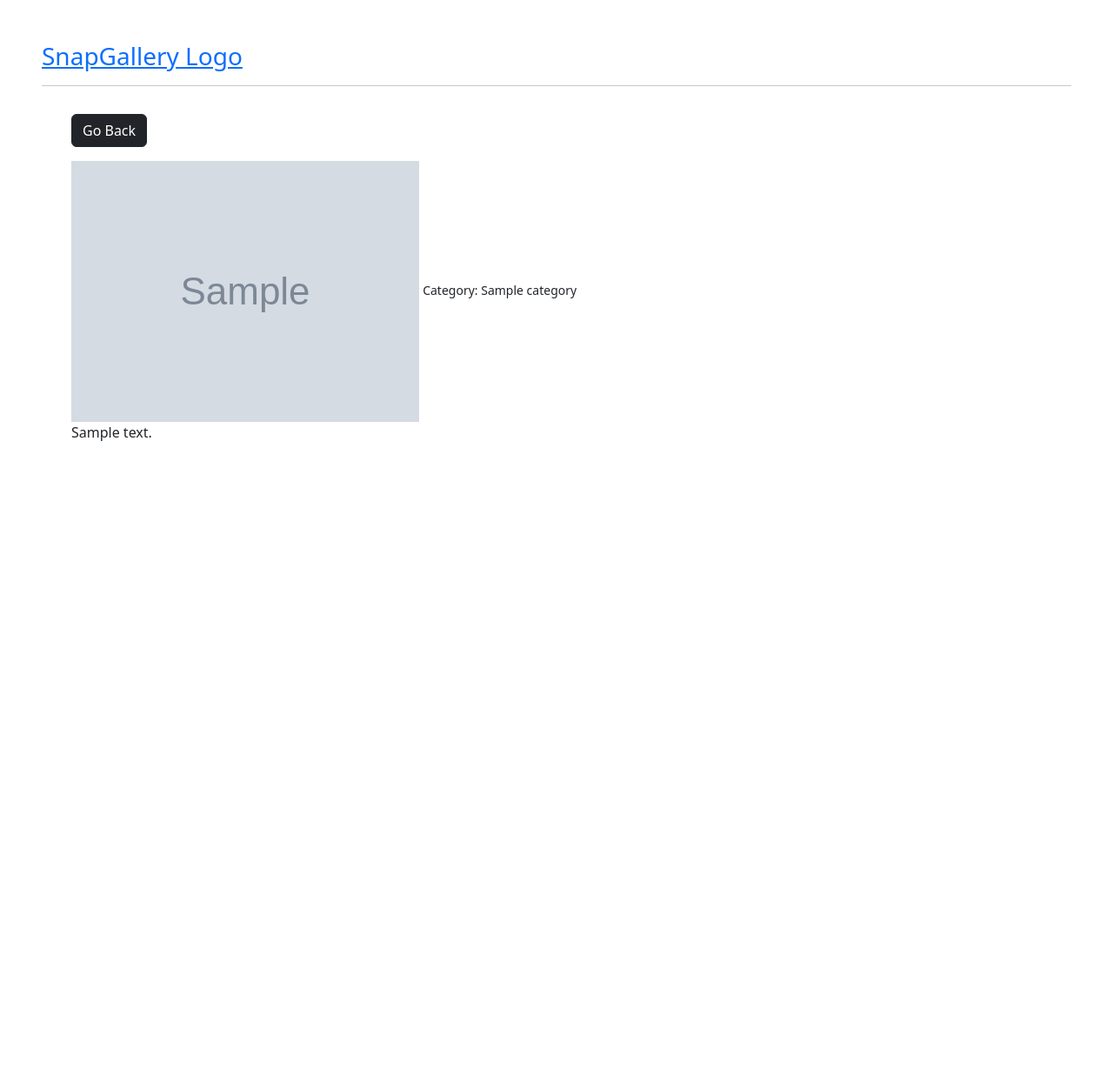
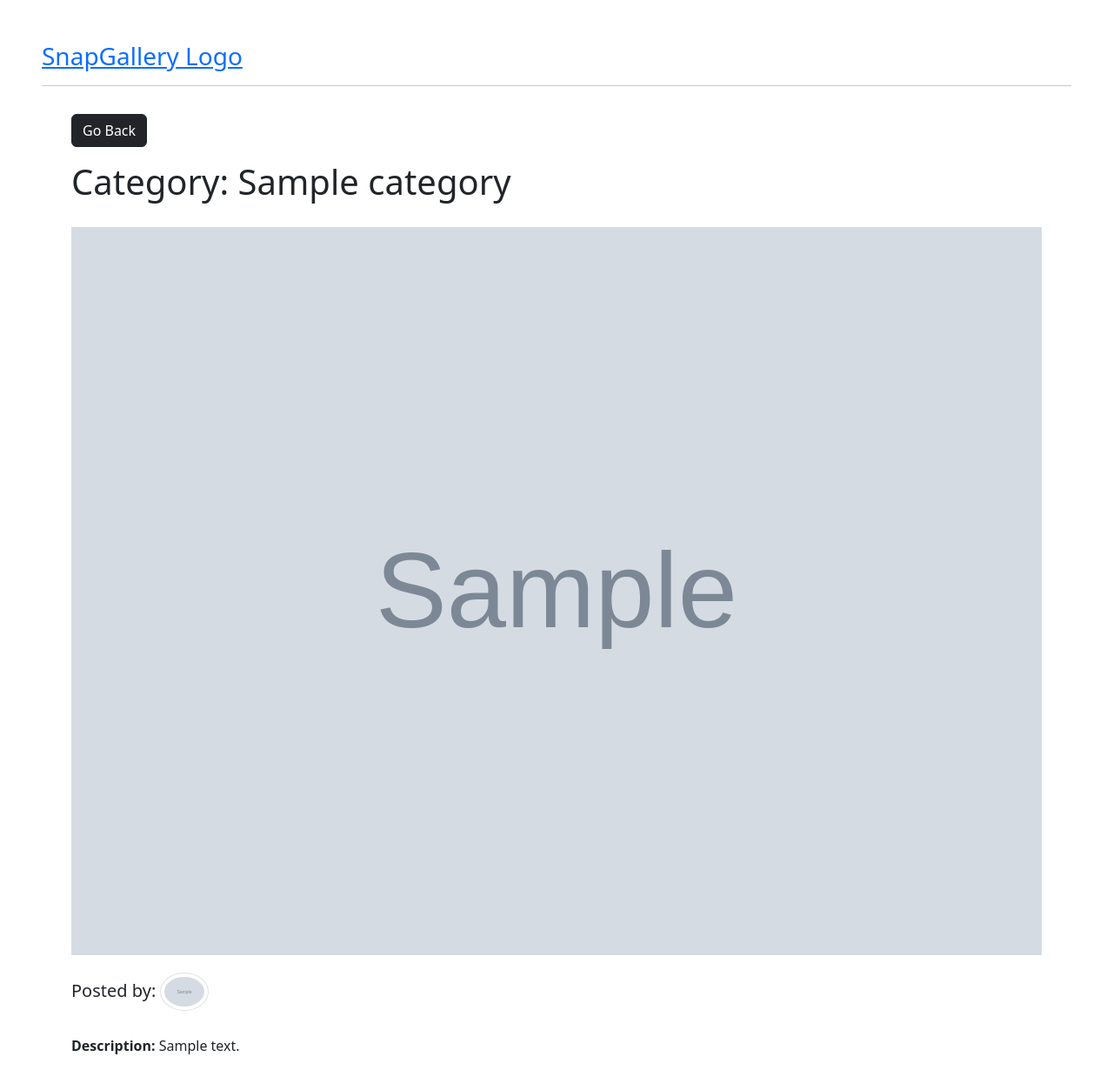
Before and after one commit to Vikuuu/Snap-Gallery, a Django app: template photos/templates/photos/photo.html in a window 1280 px wide. Shown: the whole page at 87% size. Before the commit the page ends 507 px from the top, so only its background shows below. Run offline with Django 4.2, Linux system fonts and the light colour scheme; tables that the repository leaves empty hold one stand-in row (values such as "Sample post"); the template is opened without the code that fills it: values that come from a table or form of the project are taken from there, most other values are stand-ins (such as "Sample title", 1, 10 or a date in 2020); grey boxes marked "Sample" are stand-in pictures; parts of the project's set-up code (start-up, migrations or seed data) failed here and were passed over.

Commit message:
Added posted User to the Photo's page

```diff
--- a/photos/templates/photos/photo.html
+++ b/photos/templates/photos/photo.html
@@ -7,11 +7,15 @@
         <div class="col">
             <a href="{% url 'photos:home' %}" class="btn btn-dark my-3">Go Back</a>
             <div style="height: 90vh;">
-                <img style="max-width: 100%; max-height: 100%;" src="{{photo.image.url}}">
-                <small>Category: {{photo.category.name}}</small>
-                <p>{{photo.description}}</p>
+                <div style="display: flex; flex-direction:column; gap:20px">
+                    <h1>Category: {{photo.category.name}}</h1>
+                    <img style="max-width: 100%; max-height: 100%;" src="{{photo.image.url}}">
+                    <h5>Posted by: <a href=""><img class="rounded-circle img-thumbnail" src="{{ profile.image.url }}"
+                                style="max-width: 5%; max-height: 5%;" /> {{user.username}}</a>
+                    </h5>
+                    <p><strong>Description: </strong> {{photo.description}}</p>
+                </div>
             </div>
-
         </div>
     </div>
 </div>
--- a/photos/views.py
+++ b/photos/views.py
@@ -1,6 +1,7 @@
 from django.shortcuts import render, redirect
 from .models import Category, Photo
 from django.contrib.auth.decorators import login_required
+from user_profile.models import UserProfile
 
 
 @login_required(login_url="auth:signin")
@@ -19,7 +20,9 @@
 
 def PhotoView(request, pk):
     photo = Photo.objects.get(id=pk)
-    context = {"photo": photo}
+    user = photo.user
+    user_profile = UserProfile.objects.get(user=user)
+    context = {"photo": photo, "user": user, "profile": user_profile}
     return render(request, "photos/photo.html", context)
 
 
```
